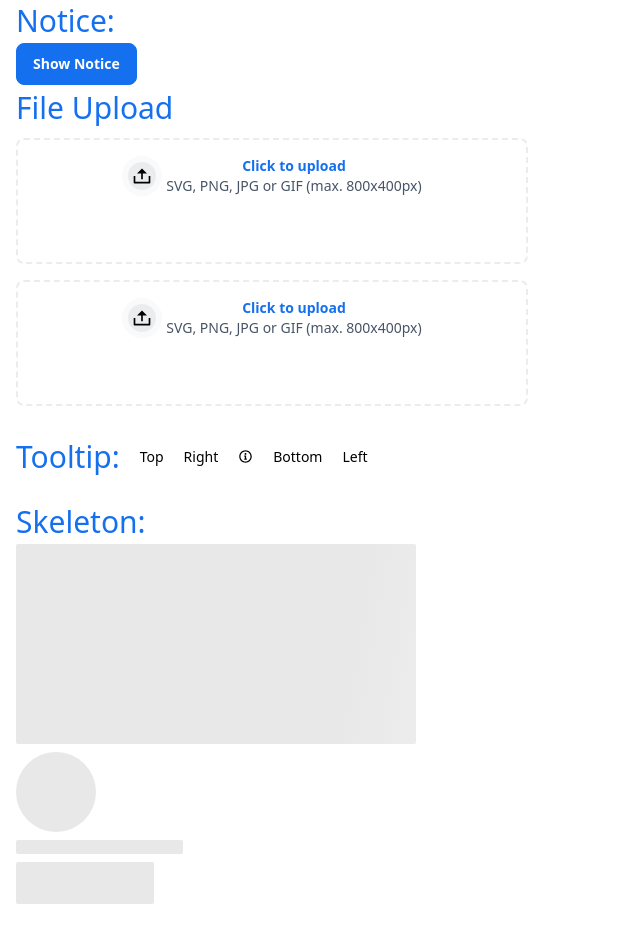
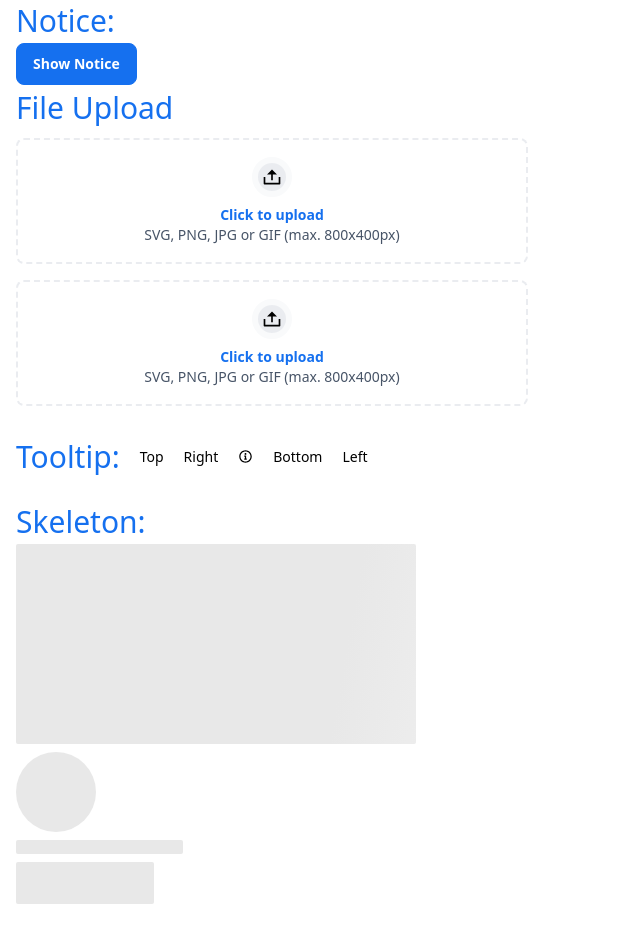
Before and after one commit to atomostechhq/genesis-react, a React (Vite) app: page / in a window 1280 px wide. Shown: the part 4720-5654 px from the top of the page, without its empty margins (0-640 px from the left). Built offline with nearby package versions, Linux system fonts and the light colour scheme.

Commit message:
fixed alignment in file upload

```diff
--- a/src/Test.tsx
+++ b/src/Test.tsx
@@ -1492,7 +1492,7 @@ const Test = () => {
       </section>
 
       {/* Dropdown  */}
-      <section className="flex gap-6 items-center test">
+      <section className="flex gap-6 items-center">
         <h1 className="text-lg">Dropdown with icon</h1>
         <Dropdown
           options={multiOptions}
--- a/src/components/FileUpload.tsx
+++ b/src/components/FileUpload.tsx
@@ -13,8 +13,8 @@ import {
   RiFileZipLine,
   RiFilePdf2Line,
 } from "@remixicon/react";
+import { cn } from "../utils";
 import Label from "./Label";
-import { cn } from "../utils";
 
 export interface FileUploadProps extends InputHTMLAttributes<HTMLInputElement> {
   id: string;
@@ -113,8 +113,8 @@ const FileUpload = forwardRef<HTMLInputElement, FileUploadProps>(
       children,
       disabled,
       title,
+      filePreviewClassName,
       id,
-      filePreviewClassName,
       className,
       accept,
       ...props
@@ -122,7 +122,7 @@ const FileUpload = forwardRef<HTMLInputElement, FileUploadProps>(
     ref
   ) => {
     return (
-      <div className="flex flex-col gap-2 ">
+      <div className="flex flex-col gap-2">
         <input
           type="file"
           {...props}
@@ -137,21 +137,34 @@ const FileUpload = forwardRef<HTMLInputElement, FileUploadProps>(
         <Label
           htmlFor={id}
           disabled={disabled}
+          role="button"
+          aria-label={`Upload ${multiple ? "files" : "file"}`}
+          tabIndex={0}
+          onKeyDown={(e) => {
+            if (e.key === "Enter" || e.key === " ") {
+              e.preventDefault();
+              e.currentTarget.click();
+            }
+          }}
           className={cn(
-            "w-full h-[126px] border-2 border-dashed border-gray-200 hover:bg-gray-200 cursor-pointer rounded-lg px-6 py-4 flex flex-col items-center gap-2",
+            "w-full h-[126px] border-2 border-dashed border-gray-200 hover:bg-gray-200 cursor-pointer rounded-lg px-6 py-4 flex items-center justify-center ",
             disabled && "pointer-events-none",
             className
           )}
         >
+          <div className={cn("grid grid-cols-1 place-items-center gap-2")}>
             <div className="w-10 h-10 border-[6px] border-gray-50 bg-gray-200 rounded-full p-1 flex justify-center items-center">
               <RiUpload2Line className="w-5 h-5" />
             </div>
+            <div>
               <p className="text-center text-sm text-gray-600">
                 <span className="text-primary-600 font-semibold">
                   Click to upload
                 </span>{" "}
                 <br /> {title}
               </p>
+            </div>
+          </div>
         </Label>
         <section className={cn(`grid gap-2`, filePreviewClassName)}>
           {selectedFile?.map((file, index) => (
```
Lines whose indentation alone changed are shown as unchanged.
